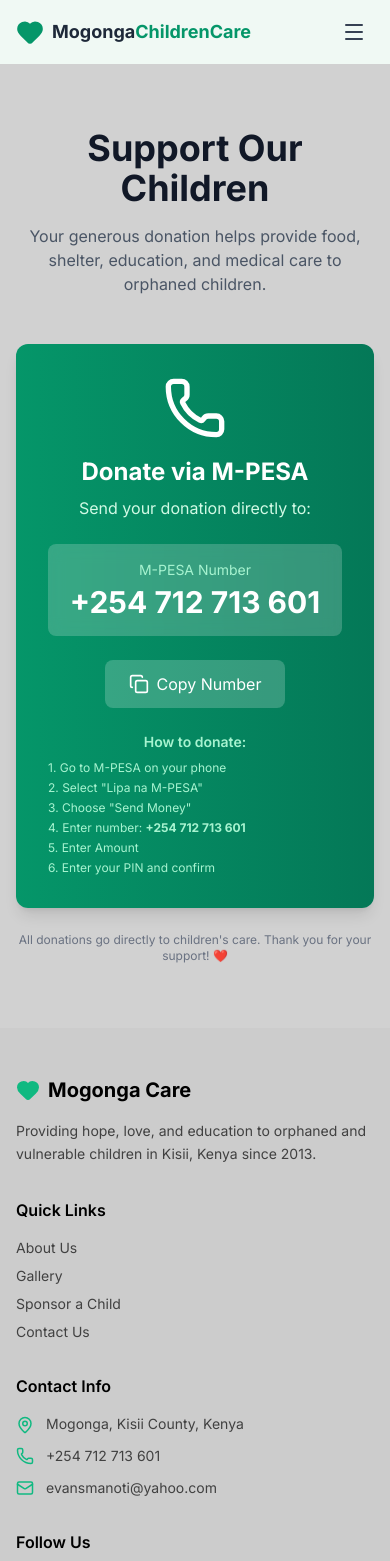
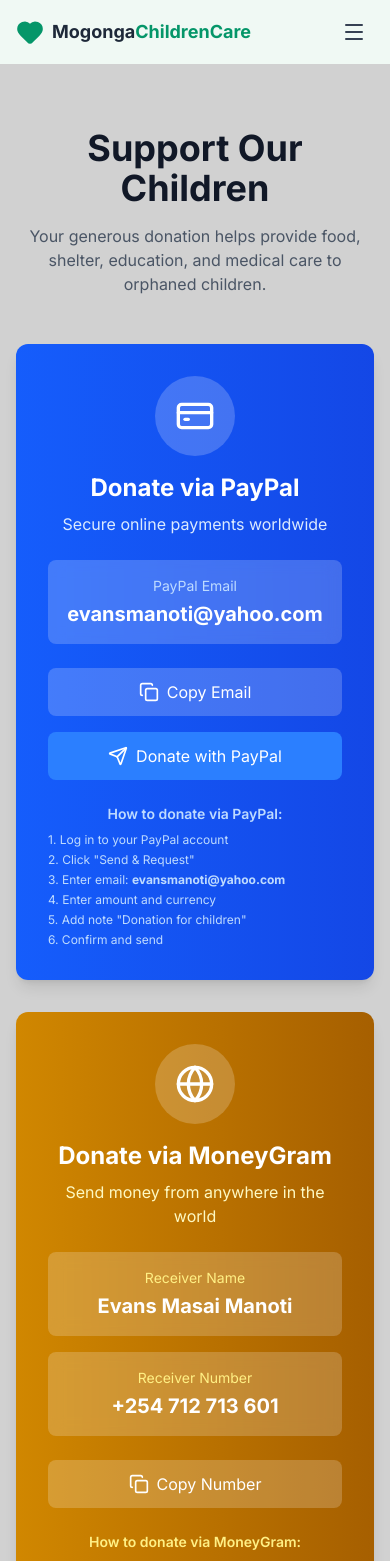
Before and after one commit to Motari2004/mogonga-children-care, a Next.js app: page /support in a window 390 px wide. Shown: the top 1561 px of the page. Built offline with nearby package versions, Linux system fonts and the light colour scheme.

Commit message:
Describe what you changed here

```diff
--- a/app/contact/page.tsx
+++ b/app/contact/page.tsx
@@ -1,37 +1,105 @@
 'use client'
 
-import { Mail, Phone, MapPin } from 'lucide-react'
+import { Mail, Phone, MapPin, ExternalLink } from 'lucide-react'
 
 export default function ContactPage() {
   return (
+    <div style={{ backgroundColor: '#f0f9f4' }}>
+      {/* Hero Section */}
+      <section className="relative h-[200px] md:h-[250px] flex items-center">
+        <div
+          className="absolute inset-0 w-full h-full bg-cover bg-center bg-no-repeat"
+          style={{
+            backgroundImage: "url('/images/gallery-hero.jpg')"
+          }}
+        />
+        <div className="absolute inset-0 w-full h-full bg-black/60" />
+        <div className="relative w-full container-custom z-10 text-center">
+          <h1 className="text-3xl md:text-4xl font-bold text-white mb-2">Contact Us</h1>
+          <p className="text-base md:text-lg text-gray-200 max-w-2xl mx-auto">
+            Get in touch with us
+          </p>
+        </div>
+      </section>
+
       <div className="container-custom py-16">
-      <h1 className="text-4xl font-bold text-center mb-4">Contact Us</h1>
-      <p className="text-center text-gray-600 mb-12">We'd love to hear from you</p>
-
         <div className="grid md:grid-cols-2 gap-12">
+          {/* Contact Info */}
           <div>
+            <h2 className="text-2xl font-bold text-gray-800 mb-6">Get in Touch</h2>
             <div className="space-y-6">
               <div className="flex items-start gap-4">
                 <MapPin className="h-6 w-6 text-emerald-600 mt-1" />
-              <div><h3 className="font-semibold">Address</h3><p>Mogonga, Kisii County, Kenya</p></div>
+                <div>
+                  <h3 className="font-semibold text-gray-800">Address</h3>
+                  <p className="text-gray-600">Mogonga Village, Kisii County, Kenya</p>
+                  <a
+                    href="https://www.google.com/maps/search/?api=1&query=Mogonga+Kisii+Kenya"
+                    target="_blank"
+                    rel="noopener noreferrer"
+                    className="text-emerald-600 hover:underline text-sm inline-flex items-center gap-1 mt-1"
+                  >
+                    Open in Google Maps <ExternalLink size={14} />
+                  </a>
+                </div>
               </div>
               <div className="flex items-start gap-4">
                 <Phone className="h-6 w-6 text-emerald-600 mt-1" />
-              <div><h3 className="font-semibold">Phone</h3><p>+254 712 713 601</p></div>
+                <div>
+                  <h3 className="font-semibold text-gray-800">Phone</h3>
+                  <a href="tel:+254712713601" className="text-gray-600 hover:text-emerald-600">
+                    +254 712 713 601
+                  </a>
+                </div>
               </div>
               <div className="flex items-start gap-4">
                 <Mail className="h-6 w-6 text-emerald-600 mt-1" />
-              <div><h3 className="font-semibold">Email</h3><p>evansmanoti@yahoo.com</p></div>
+                <div>
+                  <h3 className="font-semibold text-gray-800">Email</h3>
+                  <a href="mailto:info@mogongachildren.org" className="text-gray-600 hover:text-emerald-600">
+                    info@mogongachildren.org
+                  </a>
+                </div>
               </div>
             </div>
           </div>
 
-        <form className="space-y-4">
-          <input type="text" placeholder="Your Name" className="w-full border rounded-lg px-4 py-2" />
-          <input type="email" placeholder="Your Email" className="w-full border rounded-lg px-4 py-2" />
-          <textarea rows={4} placeholder="Your Message" className="w-full border rounded-lg px-4 py-2" />
-          <button className="bg-emerald-600 hover:bg-emerald-700 text-white px-6 py-2 rounded-lg font-semibold w-full">Send Message</button>
+          {/* Google Maps Embed */}
+          <div>
+            <h2 className="text-2xl font-bold text-gray-800 mb-6">Find Us</h2>
+            <div className="rounded-xl overflow-hidden shadow-lg h-80">
+              <iframe
+                src="https://www.google.com/maps/embed?pb=!1m18!1m12!1m3!1d15955.472654059368!2d34.7666!3d-0.6833!2m3!1f0!2f0!3f0!3m2!1i1024!2i768!4f13.1!3m3!1m2!1s0x182b3c7f8e2b4b4b%3A0x8b4b4b4b4b4b4b4b!2sMogonga%2C%20Kenya!5e0!3m2!1sen!2s!4v1700000000000!5m2!1sen!2s"
+                width="100%"
+                height="100%"
+                style={{ border: 0 }}
+                allowFullScreen
+                loading="lazy"
+                referrerPolicy="no-referrer-when-downgrade"
+                title="Mogonga Children Care Location"
+              ></iframe>
+            </div>
+            <p className="text-sm text-gray-500 mt-2 text-center">
+              Click the map for directions or open in Google Maps
+            </p>
+          </div>
+        </div>
+
+        {/* Contact Form */}
+        <div className="mt-12 bg-white rounded-xl shadow-md p-8">
+          <h2 className="text-2xl font-bold text-gray-800 mb-6 text-center">Send us a Message</h2>
+          <form className="space-y-4 max-w-2xl mx-auto">
+            <div className="grid md:grid-cols-2 gap-4">
+              <input type="text" placeholder="Your Name" className="w-full border rounded-lg px-4 py-2 focus:outline-none focus:ring-2 focus:ring-emerald-500" />
+              <input type="email" placeholder="Your Email" className="w-full border rounded-lg px-4 py-2 focus:outline-none focus:ring-2 focus:ring-emerald-500" />
+            </div>
+            <input type="text" placeholder="Subject" className="w-full border rounded-lg px-4 py-2 focus:outline-none focus:ring-2 focus:ring-emerald-500" />
+            <textarea rows={5} placeholder="Your Message" className="w-full border rounded-lg px-4 py-2 focus:outline-none focus:ring-2 focus:ring-emerald-500"></textarea>
+            <button className="bg-emerald-600 hover:bg-emerald-700 text-white px-6 py-3 rounded-lg font-semibold w-full transition">
+              Send Message
+            </button>
           </form>
+        </div>
       </div>
     </div>
   )
--- a/app/support/page.tsx
+++ b/app/support/page.tsx
@@ -1,17 +1,25 @@
 'use client'
 
 import { useState } from 'react'
-import { Heart, Phone, Copy, Check } from 'lucide-react'
+import { Heart, Phone, Copy, Check, CreditCard, Globe, Send } from 'lucide-react'
 
 export default function SupportPage() {
-  const [copied, setCopied] = useState(false)
+  const [copiedPayPal, setCopiedPayPal] = useState(false)
+  const [copiedMoneyGram, setCopiedMoneyGram] = useState(false)
 
-  const mpesaNumber = '+254 712 713 601'
+  const paypalEmail = 'evansmanoti@yahoo.com'
+  const moneyGramNumber = '+254 712 713 601'
+  const moneyGramName = 'Evans Masai Manoti'
 
-  const copyMpesaNumber = () => {
-    navigator.clipboard.writeText('254712713601')
-    setCopied(true)
-    setTimeout(() => setCopied(false), 2000)
+  const copyToClipboard = (text: string, type: 'paypal' | 'moneygram') => {
+    navigator.clipboard.writeText(text)
+    if (type === 'paypal') {
+      setCopiedPayPal(true)
+      setTimeout(() => setCopiedPayPal(false), 2000)
+    } else {
+      setCopiedMoneyGram(true)
+      setTimeout(() => setCopiedMoneyGram(false), 2000)
+    }
   }
 
   return (
@@ -21,23 +29,86 @@
         Your generous donation helps provide food, shelter, education, and medical care to orphaned children.
       </p>
 
-      <div className="max-w-md mx-auto">
-        {/* M-PESA Section */}
-        <div className="bg-gradient-to-r from-emerald-600 to-emerald-700 rounded-xl shadow-lg p-8 text-center text-white">
-          <Phone className="h-16 w-16 mx-auto mb-4" />
-          <h2 className="text-2xl font-bold mb-2">Donate via M-PESA</h2>
-          <p className="text-emerald-100 mb-6">Send your donation directly to:</p>
+      <div className="max-w-4xl mx-auto">
+        {/* Two Column Layout */}
+        <div className="grid md:grid-cols-2 gap-8">
+
+          {/* PayPal Section */}
+          <div className="bg-gradient-to-r from-blue-600 to-blue-700 rounded-xl shadow-lg p-8 text-center text-white">
+            <div className="bg-white/20 rounded-full w-20 h-20 flex items-center justify-center mx-auto mb-4">
+              <CreditCard className="h-10 w-10" />
+            </div>
+            <h2 className="text-2xl font-bold mb-2">Donate via PayPal</h2>
+            <p className="text-blue-100 mb-6">Secure online payments worldwide</p>
 
             <div className="bg-white/20 backdrop-blur-sm rounded-lg p-4 mb-6">
-            <p className="text-sm text-emerald-200 mb-1">M-PESA Number</p>
-            <p className="text-3xl font-bold">{mpesaNumber}</p>
+              <p className="text-sm text-blue-200 mb-1">PayPal Email</p>
+              <p className="text-xl font-bold break-all">{paypalEmail}</p>
             </div>
 
             <button
-            onClick={copyMpesaNumber}
-            className="bg-white/20 hover:bg-white/30 rounded-lg px-6 py-3 transition flex items-center justify-center gap-2 mx-auto"
+              onClick={() => copyToClipboard(paypalEmail, 'paypal')}
+              className="bg-white/20 hover:bg-white/30 rounded-lg px-6 py-3 transition flex items-center justify-center gap-2 mx-auto w-full"
             >
-            {copied ? (
+              {copiedPayPal ? (
+                <>
+                  <Check className="h-5 w-5" />
+                  <span>Copied!</span>
+                </>
+              ) : (
+                <>
+                  <Copy className="h-5 w-5" />
+                  <span>Copy Email</span>
+                </>
+              )}
+            </button>
+
+            <a
+              href="https://www.paypal.com/paypalme/mogongachildren"
+              target="_blank"
+              rel="noopener noreferrer"
+              className="mt-4 bg-blue-500 hover:bg-blue-600 text-white px-6 py-3 rounded-lg transition flex items-center justify-center gap-2 w-full"
+            >
+              <Send className="h-5 w-5" />
+              <span>Donate with PayPal</span>
+            </a>
+
+            <div className="mt-6 text-left text-sm text-blue-200">
+              <p className="font-semibold mb-2 text-center">How to donate via PayPal:</p>
+              <ol className="space-y-1 text-xs">
+                <li>1. Log in to your PayPal account</li>
+                <li>2. Click "Send & Request"</li>
+                <li>3. Enter email: <strong>{paypalEmail}</strong></li>
+                <li>4. Enter amount and currency</li>
+                <li>5. Add note "Donation for children"</li>
+                <li>6. Confirm and send</li>
+              </ol>
+            </div>
+          </div>
+
+          {/* MoneyGram Section */}
+          <div className="bg-gradient-to-r from-yellow-600 to-yellow-700 rounded-xl shadow-lg p-8 text-center text-white">
+            <div className="bg-white/20 rounded-full w-20 h-20 flex items-center justify-center mx-auto mb-4">
+              <Globe className="h-10 w-10" />
+            </div>
+            <h2 className="text-2xl font-bold mb-2">Donate via MoneyGram</h2>
+            <p className="text-yellow-100 mb-6">Send money from anywhere in the world</p>
+
+            <div className="bg-white/20 backdrop-blur-sm rounded-lg p-4 mb-4">
+              <p className="text-sm text-yellow-200 mb-1">Receiver Name</p>
+              <p className="text-xl font-bold">{moneyGramName}</p>
+            </div>
+
+            <div className="bg-white/20 backdrop-blur-sm rounded-lg p-4 mb-6">
+              <p className="text-sm text-yellow-200 mb-1">Receiver Number</p>
+              <p className="text-xl font-bold">{moneyGramNumber}</p>
+            </div>
+
+            <button
+              onClick={() => copyToClipboard(moneyGramNumber, 'moneygram')}
+              className="bg-white/20 hover:bg-white/30 rounded-lg px-6 py-3 transition flex items-center justify-center gap-2 mx-auto w-full"
+            >
+              {copiedMoneyGram ? (
                 <>
                   <Check className="h-5 w-5" />
                   <span>Copied!</span>
@@ -50,21 +121,47 @@
               )}
             </button>
 
-          <div className="mt-6 text-left text-sm text-emerald-200">
-            <p className="font-semibold mb-2 text-center">How to donate:</p>
+            <div className="mt-6 text-left text-sm text-yellow-200">
+              <p className="font-semibold mb-2 text-center">How to donate via MoneyGram:</p>
               <ol className="space-y-1 text-xs">
-              <li>1. Go to M-PESA on your phone</li>
-              <li>2. Select "Lipa na M-PESA"</li>
-              <li>3. Choose "Send Money"</li>
-              <li>4. Enter number: <strong>{mpesaNumber}</strong></li>
-              <li>5. Enter Amount</li>
-              <li>6. Enter your PIN and confirm</li>
+                <li>1. Visit any MoneyGram agent near you</li>
+                <li>2. Fill out the send form</li>
+                <li>3. Receiver Name: <strong>{moneyGramName}</strong></li>
+                <li>4. Receiver Number: <strong>{moneyGramNumber}</strong></li>
+                <li>5. Select Kenya as destination</li>
+                <li>6. Pay amount plus fees</li>
+                <li>7. Share reference number with us</li>
               </ol>
             </div>
           </div>
+        </div>
+
+        {/* Local Transfer Option */}
+        <div className="mt-8 bg-gradient-to-r from-emerald-600 to-emerald-700 rounded-xl shadow-lg p-8 text-center text-white">
+          <div className="bg-white/20 rounded-full w-20 h-20 flex items-center justify-center mx-auto mb-4">
+            <Phone className="h-10 w-10" />
+          </div>
+          <h2 className="text-2xl font-bold mb-2">Local Transfer For Any Donation</h2>
+          <p className="text-emerald-100 mb-6">For donors within Kenya</p>
+
+          <div className="grid md:grid-cols-2 gap-4 mb-6">
+            <div className="bg-white/20 backdrop-blur-sm rounded-lg p-4">
+              <p className="text-sm text-emerald-200 mb-1">Bank</p>
+              <p className="text-2xl font-bold">KCB</p>
+            </div>
+            <div className="bg-white/20 backdrop-blur-sm rounded-lg p-4">
+              <p className="text-sm text-emerald-200 mb-1">Account Number</p>
+              <p className="text-2xl font-bold">1283066505</p>
+            </div>
+          </div>
+
+
+
+
+        </div>
 
         <p className="text-center text-gray-500 text-xs mt-6">
-          All donations go directly to children's care. Thank you for your support! ❤️
+          All donations go directly to children's care. For bank transfer details, please contact us. Thank you for your support! ❤️
         </p>
       </div>
     </div>
--- a/components/Footer.tsx
+++ b/components/Footer.tsx
@@ -1,30 +1,21 @@
 'use client'
 
 import Link from 'next/link'
-import { Heart, Mail, Phone, MapPin } from 'lucide-react'
-import { FaFacebookF, FaTwitter, FaInstagram, FaYoutube, FaTiktok, FaLinkedinIn } from 'react-icons/fa'
+import { Heart, Mail, Phone, MapPin, ExternalLink } from 'lucide-react'
+import { FaFacebookF, FaTwitter, FaInstagram, FaYoutube, FaTiktok } from 'react-icons/fa'
 import { useState } from 'react'
 
 // ============================================
 // EASY CONFIGURATION - Change these variables
 // ============================================
 const COLORS = {
-  // Footer backgrounds
-  footerBg: '#cccccc',           // Main footer background (gray-900)
-
-  // Text colors
-  textPrimary: '#000000',        // Primary text color (white)
-  textSecondary: '#414141',      // Secondary text color (gray-300)
-  textMuted: '#5e5e5e',          // Muted text color (gray-400)
-  textHover: '#34d399',          // Hover text color (emerald-400)
-
-  // Icon colors
-  iconColor: '#10b981',          // Heart icon color (emerald-500)
-
-  // Border colors
-  borderColor: '#1f2937',        // Border color (gray-800)
-
-  // Social media colors
+  footerBg: '#111827',
+  textPrimary: '#ffffff',
+  textSecondary: '#d1d5db',
+  textMuted: '#9ca3af',
+  textHover: '#34d399',
+  iconColor: '#10b981',
+  borderColor: '#1f2937',
   socialFacebook: '#1877f2',
   socialTwitter: '#1da1f2',
   socialInstagram: 'linear-gradient(135deg, #f09433 0%, #bc1888 100%)',
@@ -33,11 +24,9 @@
 }
 
 const FOOTER_CONFIG = {
-  // Organization info
   orgName: 'Mogonga Care',
-  orgDescription: 'Providing hope, love, and education to orphaned and vulnerable children in Kisii, Kenya since 2013.',
+  orgDescription: 'Providing hope, love, and education to orphaned and vulnerable children in Kisii, Kenya since 2010.',
 
-  // Quick links
   quickLinks: [
     { name: 'About Us', href: '/about' },
     { name: 'Gallery', href: '/gallery' },
@@ -45,14 +34,16 @@
     { name: 'Contact Us', href: '/contact' },
   ],
 
-  // Contact info
+  // Updated with real map coordinates for Mogonga, Kisii
   contactInfo: {
-    address: 'Mogonga, Kisii County, Kenya',
+    address: 'Mogonga Village, Kisii County, Kenya',
+    addressFull: 'Mogonga Village, Kisii County, Kenya',
+    mapsUrl: 'https://www.google.com/maps/search/?api=1&query=Mogonga+Kisii+Kenya',
+    mapsEmbed: 'https://www.google.com/maps/embed?pb=!1m18!1m12!1m3!1d15955.472654059368!2d34.7666!3d-0.6833!2m3!1f0!2f0!3f0!3m2!1i1024!2i768!4f13.1!3m3!1m2!1s0x182b3c7f8e2b4b4b%3A0x8b4b4b4b4b4b4b4b!2sMogonga%2C%20Kenya!5e0!3m2!1sen!2s!4v1700000000000!5m2!1sen!2s',
     phone: '+254 712 713 601',
-    email: 'evansmanoti@yahoo.com',
+    email: 'info@mogongachildren.org',
   },
 
-  // Social media links
   socialLinks: {
     facebook: 'https://facebook.com/mogongachildren',
     twitter: 'https://twitter.com/mogongachildren',
@@ -61,21 +52,18 @@
     tiktok: 'https://tiktok.com/@mogongachildren',
   },
 
-  // Working hours
   workingHours: {
     weekday: 'Monday - Friday: 8:00 AM - 5:00 PM',
     saturday: 'Saturday: 9:00 AM - 1:00 PM',
     sunday: 'Sunday: Closed',
   },
 
-  // Bottom bar links
   bottomLinks: [
     { name: 'Privacy Policy', href: '/privacy' },
     { name: 'Terms of Service', href: '/terms' },
     { name: 'FAQ', href: '/faq' },
   ],
 
-  // Show/hide sections
   showQuickLinks: true,
   showContactInfo: true,
   showSocialLinks: true,
@@ -86,7 +74,6 @@
 
 export default function Footer() {
   const [hoveredLink, setHoveredLink] = useState<string | null>(null)
-  const [hoveredSocial, setHoveredSocial] = useState<string | null>(null)
 
   return (
     <footer style={{ backgroundColor: COLORS.footerBg, color: COLORS.textSecondary }}>
@@ -132,14 +119,27 @@
             </div>
           )}
 
-          {/* Contact Info */}
+          {/* Contact Info - With Clickable Map Link */}
           {FOOTER_CONFIG.showContactInfo && (
             <div>
               <h3 className="font-semibold mb-4" style={{ color: COLORS.textPrimary }}>Contact Info</h3>
               <ul className="space-y-3 text-sm">
                 <li className="flex items-start gap-3">
                   <MapPin size={18} style={{ color: COLORS.iconColor, marginTop: '2px' }} />
-                  <span>{FOOTER_CONFIG.contactInfo.address}</span>
+                  <a
+                    href={FOOTER_CONFIG.contactInfo.mapsUrl}
+                    target="_blank"
+                    rel="noopener noreferrer"
+                    className="transition-colors duration-300 hover:underline inline-flex items-center gap-1"
+                    style={{
+                      color: hoveredLink === 'address' ? COLORS.textHover : COLORS.textSecondary
+                    }}
+                    onMouseEnter={() => setHoveredLink('address')}
+                    onMouseLeave={() => setHoveredLink(null)}
+                  >
+                    {FOOTER_CONFIG.contactInfo.address}
+                    <ExternalLink size={12} />
+                  </a>
                 </li>
                 <li className="flex items-center gap-3">
                   <Phone size={18} style={{ color: COLORS.iconColor }} />
@@ -245,9 +245,29 @@
           </div>
         </div>
 
+        {/* Mini Map Preview */}
+        <div className="mt-8 mb-6">
+          <a
+            href={FOOTER_CONFIG.contactInfo.mapsUrl}
+            target="_blank"
+            rel="noopener noreferrer"
+            className="block rounded-lg overflow-hidden hover:opacity-90 transition-opacity"
+          >
+            <img
+              src="https://maps.googleapis.com/maps/api/staticmap?center=Mogonga,Kisii,Kenya&zoom=14&size=600x150&maptype=roadmap&markers=color:red%7C-Mogonga,Kisii,Kenya&key=YOUR_API_KEY"
+              alt="Map to Mogonga Children Care"
+              className="w-full h-32 object-cover"
+              onError={(e) => {
+                // Fallback if Google Maps API key is not set
+                e.currentTarget.src = "https://www.google.com/maps/embed?pb=!1m18!1m12!1m3!1d15955.472654059368!2d34.7666!3d-0.6833!2m3!1f0!2f0!3f0!3m2!1i1024!2i768!4f13.1!3m3!1m2!1s0x182b3c7f8e2b4b4b%3A0x8b4b4b4b4b4b4b4b!2sMogonga%2C%20Kenya!5e0!3m2!1sen!2s!4v1700000000000!5m2!1sen!2s"
+              }}
+            />
+          </a>
+        </div>
+
         {/* Bottom Bar */}
         <div
-          className="mt-8 pt-6 text-center text-sm"
+          className="pt-6 text-center text-sm"
           style={{ borderTop: `1px solid ${COLORS.borderColor}` }}
         >
           <p style={{ color: COLORS.textSecondary }}>
```
Lines whose indentation alone changed are shown as unchanged.
